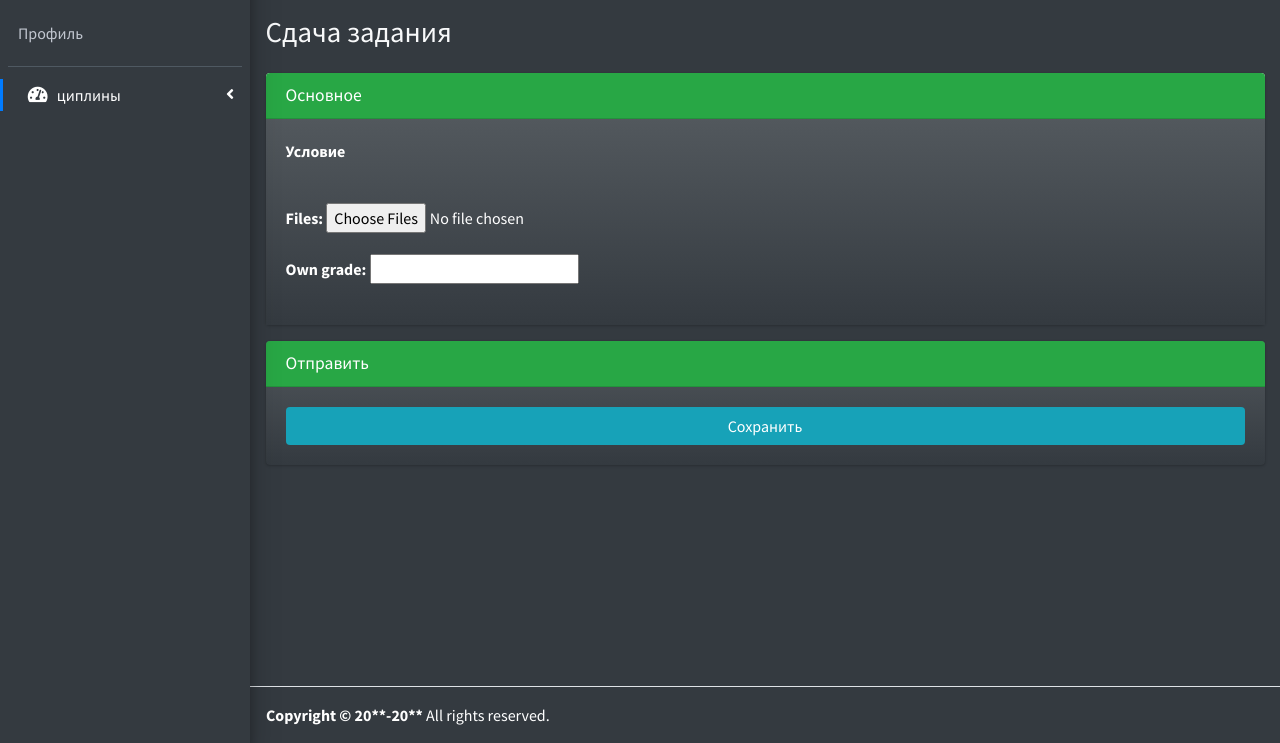
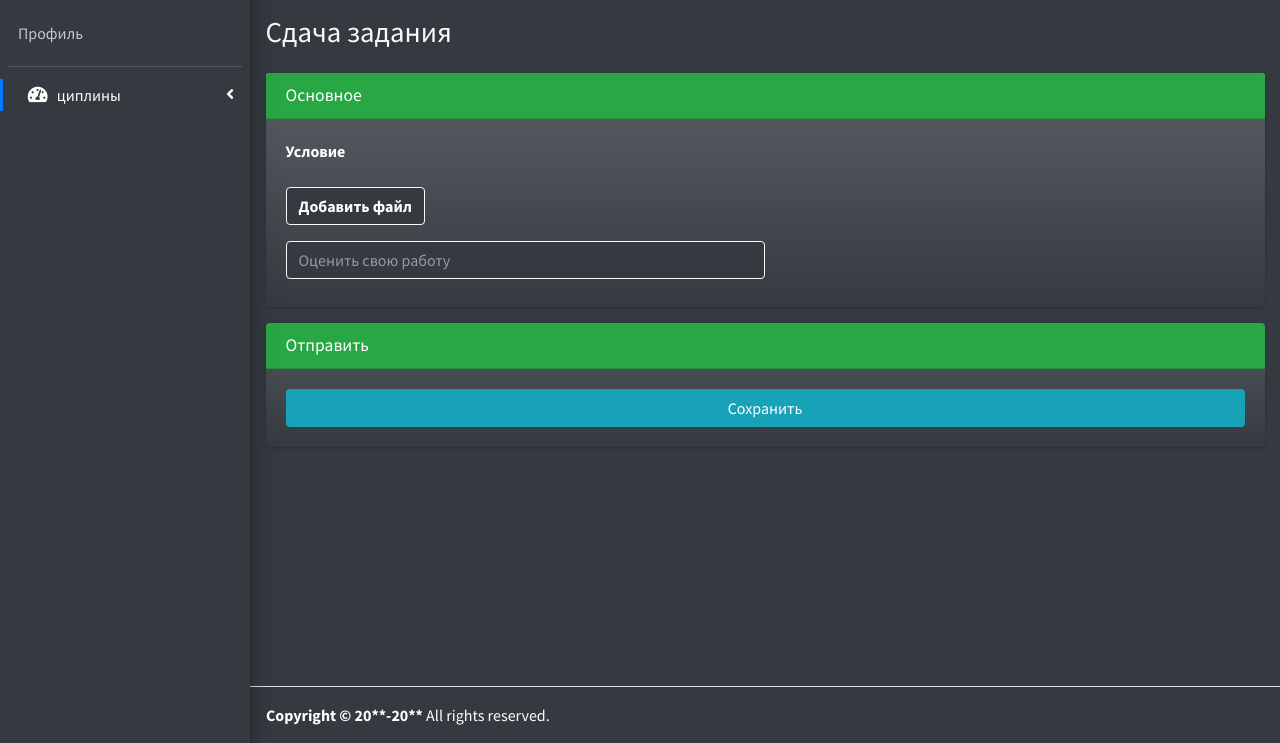
Before and after one commit to I-Bio/Platon, a Django app: template main/templates/students/checkTask/task_upload.html in a window 1280 px wide. Shown: the part 57-800 px from the top of the page. Run offline with Django 4.2, Linux system fonts and the light colour scheme; the template is opened without the code that fills it: values that come from a table or form of the project are taken from there, others are empty; some libraries are stand-ins or nearby versions.

```diff
--- a/main/templates/students/checkTask/task_upload.html
+++ b/main/templates/students/checkTask/task_upload.html
@@ -17,7 +17,7 @@
 <section class="content">
     <div class="container-fluid">
         <form method="post" enctype="multipart/form-data" action="{% url 'student_task_upload' task_id=task_id %}">
-
+            {% csrf_token %}
             <div class="card">
                             <div class="card-header bg-success">
                                 <h3 class="card-title">Основное</h3>
@@ -37,18 +37,16 @@
                                     <div class="col-lg-6">
                                         <div class="form-group">
                                             <div class="input-group">
-<!--                                                <button type="button" class="btn bg-gray-dark border border-light">-->
-<!--                                                    <label class="m-0 p-0" for="file">Добавить файл</label>-->
-<!--                                                </button>-->
-<!--                                                <input type="file" class="custom-file-input form-control" multiple="" name="files" style="display: none" id="file">-->
+                                                <button type="button" class="btn bg-gray-dark border border-light">
+                                                    <label class="m-0 p-0" for="file">Добавить файл</label>
+                                                </button>
+                                                <input type="file" class="custom-file-input form-control" multiple="" name="files" style="display: none" id="file">
                                             </div>
                                         </div>
                                     </div>
                                 </div>
                                 <div>
-                                    {% csrf_token %}
-                                    {{ form.as_p }}
-                                    <!--                                    <h3 class="text-center"><input type="number" class="form-control bg-gray-dark border border-light col-6 pb-10 " id="formGroupExampleInput" placeholder="Оценить свою работу"></h3>-->
+                                    <h3 class="text-center"><input name="own_grade" type="number" class="form-control bg-gray-dark border border-light col-6 pb-10 " id="formGroupExampleInput" placeholder="Оценить свою работу"></h3>
                                 </div>
                                 <div class="row" id="fileContainer">
                                 </div>
```
Also changed, not shown: main/views/student/task/taskUpload.py (+10 -1 lines), main/views/student/tests/testStudentTesting.py (+17 -0 lines), media/student_files/2022-06-20_4UlZWCM.png (added), media/student_files/2023-11-10_1_nhJbzJL.png (added), media/student_files/2023-11-10_JuKm8u7.png (added), media/student_files/2023-11-18_YkIqsma.png (added).
